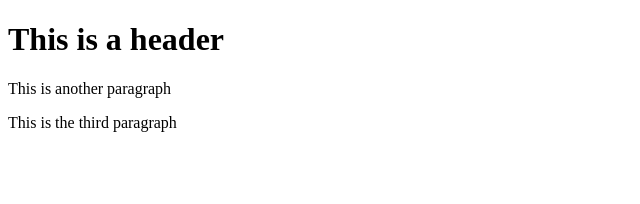
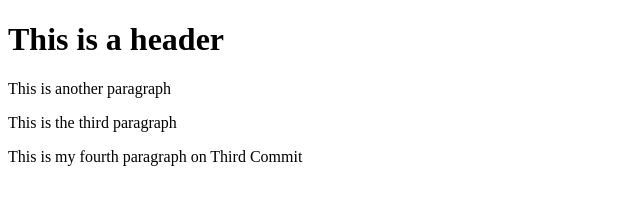
Before and after one commit to rhundal/git-test, a plain HTML site: page index.html in a window 1280 px wide. Shown: the whole page, without its empty margins (0-640 px from the left). Drawn offline with Linux system fonts and the light colour scheme.

Commit message:
Test Commit from VCS

```diff
--- a/index.html
+++ b/index.html
@@ -7,5 +7,6 @@
         <h1> This is a header </h1>
         <p> This is another paragraph </p>
         <p> This is the third paragraph </p>
+        <p> This is my fourth paragraph on Third Commit </p>
     </body>
 </html>
```
